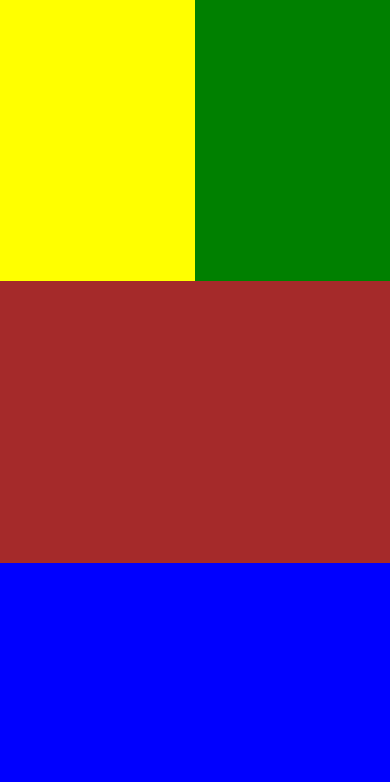
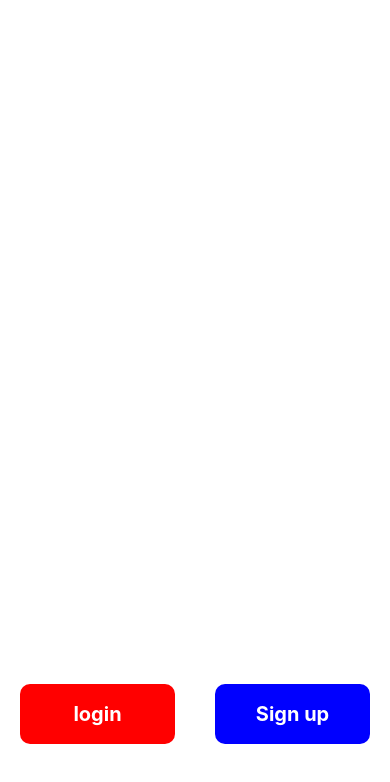
Before and after one commit to tawakkalmamun/Tawakkal-Ma-mun-105841109521, a React Native app: screen / in a window 390 px wide. Shown: the top 782 px of the page. Built offline with nearby package versions, Linux system fonts and the light colour scheme.

Commit message:
tawakkal

```diff
--- a/App.js
+++ b/App.js
@@ -1,25 +1,51 @@
 import { StyleSheet, Text, View, } from 'react-native';
+import React from 'react'
+const App = () => {
+  return(
+    <View style={{ flex: 1 }}>
+    <View style={{
+      flex: 1,
+      flexDirection: 'row',
+      alignItems: 'end', // baris
+      justifyContent: 'end', // Kolom
 
-const App = () =>{
-  return (
-    <View style ={{ flex: 1 }}>
-    <View style={{ flex: 1, flexDirection:"row", backgroundColor:'white'}}>
-    <View style={{ flex: 1, backgroundColor:'yellow'}}>
-  </View>
-  <View style={{ flex: 1, backgroundColor:'green'}}>
-  </View>
-
-  </View>
-    <View style={{ flex: 1, flexDirection:'row', backgroundColor:'red'}}>
-
-
-
-  <View style={{ flex: 1, backgroundColor:'brown'}}>
-  </View>
-  </View>
-  <View style={{ flex: 1, backgroundColor:'blue'}}>
-  </View>
-  </View>
+    }}>
+      <View style={{
+        flex:1,
+        backgroundColor: 'red', width: 130, height: 60,
+        justifyContent: 'center',
+        borderRadius: 10,
+        marginRight: 20,
+        marginLeft: 20,
+        marginBottom: 100,
+      }}>
+        <Text style={{
+          fontSize: 20 , color: 'white',
+          textAlign: 'center',
+          fontWeight: 'bold'
+        }}>
+          login
+        </Text>
+        </View>
+        <View style={{
+        flex:1,
+        backgroundColor: 'blue', width: 130, height: 60,
+        justifyContent: 'center',
+        borderRadius: 10,
+        marginRight: 20,
+        marginLeft: 20,
+        marginBottom: 100,
+      }}>
+        <Text style={{
+          fontSize: 20 , color: 'white',
+          textAlign: 'center',
+          fontWeight: 'bold'
+        }}>
+          Sign up
+        </Text>
+        </View>
+      </View>
+      </View>
   )
 }
 export default App
```
